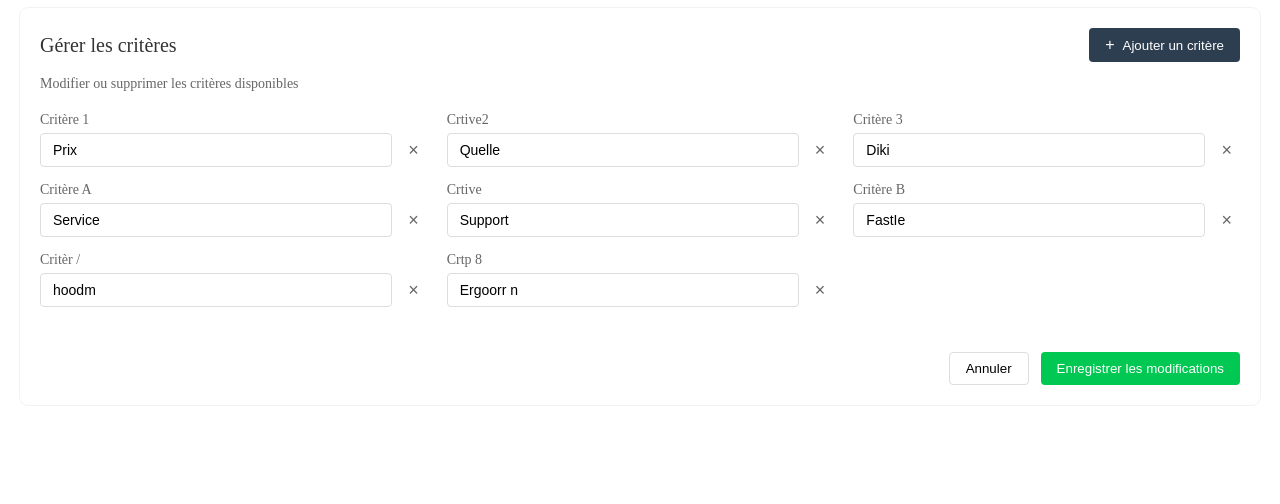
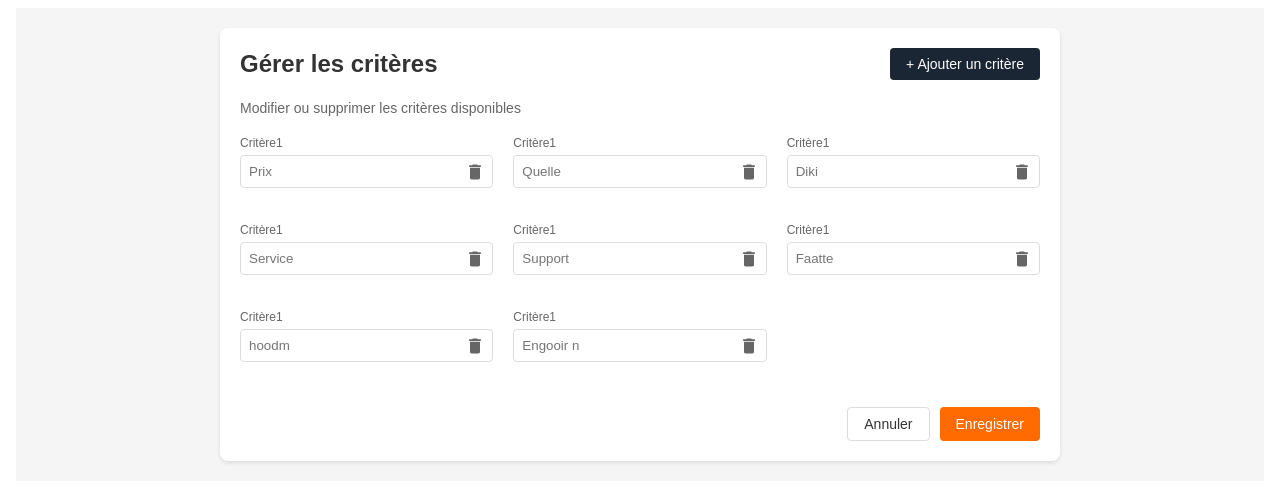
Before and after one commit to bechir-hadiden/test-, an Angular app: page /update in a window 1280 px wide. Shown: the top 504 px of the page. Built offline with nearby package versions, Linux system fonts and the light colour scheme.

Commit message:
update commit

```diff
--- a/src/app/app-routing.module.ts
+++ b/src/app/app-routing.module.ts
@@ -5,6 +5,7 @@ import { LoginComponent } from './login/login.component';
 import { TestComponent } from './test/test.component';
 import { ListttComponent } from './listtt/listtt.component';
 import { UpdateComponent } from './update/update.component';
+import { UpdateintervalleComponent } from './updateintervalle/updateintervalle.component';
 
 const routes: Routes = [
 
@@ -13,6 +14,8 @@ const routes: Routes = [
   {path:'test' , component:TestComponent},
   {path:'lista' , component:ListttComponent},
   {path:'update' , component:UpdateComponent},
+  {path:'intervalle' , component:UpdateintervalleComponent},
+
 
 
 
--- a/src/app/app.module.ts
+++ b/src/app/app.module.ts
@@ -12,6 +12,7 @@ import { TestComponent } from './test/test.component';
 import { ReactiveFormsModule } from '@angular/forms';
 import { ListttComponent } from './listtt/listtt.component';
 import { UpdateComponent } from './update/update.component';
+import { UpdateintervalleComponent } from './updateintervalle/updateintervalle.component';
 
 @NgModule({
   declarations: [
@@ -21,7 +22,8 @@ import { UpdateComponent } from './update/update.component';
     LoginComponent,
     TestComponent,
     ListttComponent,
-    UpdateComponent
+    UpdateComponent,
+    UpdateintervalleComponent
   ],
   imports: [
     BrowserModule,
--- a/src/app/update/update.component.css
+++ b/src/app/update/update.component.css
@@ -1,40 +1,28 @@
-.criteria-container {
-    max-width: 1200px;
-    margin: 0 auto;
+/* body {
+    font-family: Arial, sans-serif;
     padding: 20px;
-    background: white;
-    border-radius: 8px;
-    box-shadow: 0 0 0 1px rgba(0, 0, 0, 0.05);
+    background-color: #f5f5f5;
 }
 
-  .criteria-header {
+.container {
+    max-width: 800px;
+    margin: 0 auto;
+    background-color: white;
+    padding: 20px;
+    border-radius: 8px;
+    box-shadow: 0 2px 4px rgba(0,0,0,0.1);
+}
+
+.header {
     display: flex;
     justify-content: space-between;
     align-items: center;
-    margin-bottom: 10px;
+    margin-bottom: 20px;
 }
 
-  .criteria-header h2 {
-    font-size: 20px;
-    font-weight: 500;
+h2 {
+    margin: 0;
     color: #333;
-    margin: 0;
-  }
-
-  .add-button {
-    background: #2c3e50;
-    color: white;
-    border: none;
-    padding: 8px 16px;
-    border-radius: 4px;
-    display: flex;
-    align-items: center;
-    gap: 8px;
-    cursor: pointer;
-  }
-
-  .plus-icon {
-    font-size: 16px;
 }
 
 .subtitle {
@@ -52,75 +40,84 @@
 
 .criteria-item {
     margin-bottom: 15px;
+    position: relative;
 }
 
-  .criteria-item label {
-    display: block;
+.criteria-label {
+    font-size: 12px;
     color: #666;
-    font-size: 14px;
     margin-bottom: 5px;
 }
 
-  .input-group {
+.input-container {
+    position: relative;
     display: flex;
-    gap: 8px;
+    align-items: center;
 }
 
-  .input-group input {
-    flex: 1;
-    padding: 8px 12px;
+.trash-icon {
+    position: absolute;
+    left: -25px;
+    top: 50%;
+    transform: translateY(-50%);
+    cursor: pointer;
+    width: 16px;
+    height: 16px;
+    fill: #666;
+    transition: fill 0.2s;
+}
+
+.trash-icon:hover {
+    fill: #ff0000;
+}
+
+input[type="text"] {
+    width: 100%;
+    padding: 8px;
     border: 1px solid #ddd;
     border-radius: 4px;
-    font-size: 14px;
+    box-sizing: border-box;
 }
 
-  .delete-btn {
-    background: transparent;
-    border: none;
-    color: #666;
-    cursor: pointer;
-    font-size: 18px;
-    padding: 0 8px;
+.buttons {
+    display: flex;
+    justify-content: flex-end;
+    gap: 10px;
 }
 
-  .action-buttons {
-    display: flex;
-    justify-content: flex-end;
-    gap: 12px;
-    margin-top: 20px;
+.btn {
+    padding: 8px 16px;
+    border-radius: 4px;
+    border: none;
+    cursor: pointer;
+    font-size: 14px;
+    transition: background-color 0.2s;
 }
 
-  .cancel-btn {
-    padding: 8px 16px;
-    border: 1px solid #ddd;
-    background: white;
-    border-radius: 4px;
-    cursor: pointer;
+.btn-add {
+    background-color: #1a2634;
+    color: white;
 }
 
-  .save-btn {
-    padding: 8px 16px;
-    background: #00c853;
-    color: white;
-    border: none;
-    border-radius: 4px;
-    cursor: pointer;
+.btn-add:hover {
+    background-color: #2c3e50;
 }
 
-  .save-btn:hover {
-    background: #00b34a;
+.btn-cancel {
+    background-color: #fff;
+    border: 1px solid #ddd;
+    color: #333;
 }
 
-  /* Styles pour les états de focus et hover */
-  input:focus {
-    outline: none;
-    border-color: #2196f3;
+.btn-cancel:hover {
+    background-color: #f5f5f5;
 }
 
-  .delete-btn:hover {
-    color: #f44336;
+.btn-save {
+    background-color: #ff6b00;
+    color: white;
 }
 
-  .cancel-btn:hover {
-    background: #f5f5f5;
-  }
+.btn-save:hover {
+    background-color: #e66000;
+} */
--- a/src/app/update/update.component.html
+++ b/src/app/update/update.component.html
@@ -1,91 +1,223 @@
-<div class="criteria-container">
-    <header class="criteria-header">
+<!DOCTYPE html>
+<html lang="fr">
+<head>
+    <meta charset="UTF-8">
+    <meta name="viewport" content="width=device-width, initial-scale=1.0">
+    <title>Gestion des Critères</title>
+    <style>
+        body {
+            font-family: Arial, sans-serif;
+            padding: 20px;
+            background-color: #f5f5f5;
+        }
+
+        .container {
+            max-width: 800px;
+            margin: 0 auto;
+            background-color: white;
+            padding: 20px;
+            border-radius: 8px;
+            box-shadow: 0 2px 4px rgba(0,0,0,0.1);
+        }
+
+        .header {
+            display: flex;
+            justify-content: space-between;
+            align-items: center;
+            margin-bottom: 20px;
+        }
+
+        h2 {
+            margin: 0;
+            color: #333;
+        }
+
+        .subtitle {
+            color: #666;
+            font-size: 14px;
+            margin-bottom: 20px;
+        }
+
+        .criteria-grid {
+            display: grid;
+            grid-template-columns: repeat(3, 1fr);
+            gap: 20px;
+            margin-bottom: 30px;
+        }
+
+        .criteria-item {
+            margin-bottom: 15px;
+            position: relative;
+        }
+
+        .criteria-label {
+            font-size: 12px;
+            color: #666;
+            margin-bottom: 5px;
+        }
+
+        .input-wrapper {
+            position: relative;
+            display: flex;
+            align-items: center;
+        }
+
+        input[type="text"] {
+            width: 100%;
+            padding: 8px;
+            padding-right: 35px; /* Espace pour l'icône */
+            border: 1px solid #ddd;
+            border-radius: 4px;
+            box-sizing: border-box;
+        }
+
+        .delete-icon {
+            position: absolute;
+            right: 8px;
+            top: 50%;
+            transform: translateY(-50%);
+            width: 20px;
+            height: 20px;
+            cursor: pointer;
+            fill: #666;
+            transition: fill 0.2s;
+        }
+
+        .delete-icon:hover {
+            fill: #ff0000;
+        }
+
+        .buttons {
+            display: flex;
+            justify-content: flex-end;
+            gap: 10px;
+        }
+
+        .btn {
+            padding: 8px 16px;
+            border-radius: 4px;
+            border: none;
+            cursor: pointer;
+            font-size: 14px;
+            transition: background-color 0.2s;
+        }
+
+        .btn-add {
+            background-color: #1a2634;
+            color: white;
+        }
+
+        .btn-add:hover {
+            background-color: #2c3e50;
+        }
+
+        .btn-cancel {
+            background-color: #fff;
+            border: 1px solid #ddd;
+            color: #333;
+        }
+
+        .btn-cancel:hover {
+            background-color: #f5f5f5;
+        }
+
+        .btn-save {
+            background-color: #ff6b00;
+            color: white;
+        }
+
+        .btn-save:hover {
+            background-color: #e66000;
+        }
+    </style>
+</head>
+<body>
+    <div class="container">
+        <div class="header">
             <h2>Gérer les critères</h2>
-      <button class="add-button">
-        <span class="plus-icon">+</span>
-        Ajouter un critère
-      </button>
-    </header>
-
+            <button class="btn btn-add">+ Ajouter un critère</button>
+        </div>
         <p class="subtitle">Modifier ou supprimer les critères disponibles</p>
 
         <div class="criteria-grid">
-      <!-- Première colonne -->
-      <div class="criteria-column">
             <div class="criteria-item">
-          <label>Critère 1</label>
-          <div class="input-group">
-            <input type="text" value="Prix" />
-            <button class="delete-btn">×</button>
+                <div class="criteria-label">Critère1</div>
+                <div class="input-wrapper">
+                    <input type="text" placeholder="Prix">
+                    <svg class="delete-icon" viewBox="0 0 24 24">
+                        <path d="M6 19c0 1.1.9 2 2 2h8c1.1 0 2-.9 2-2V7H6v12zM19 4h-3.5l-1-1h-5l-1 1H5v2h14V4z"/>
+                    </svg>
                 </div>
             </div>
-
             <div class="criteria-item">
-          <label>Critère A</label>
-          <div class="input-group">
-            <input type="text" value="Service" />
-            <button class="delete-btn">×</button>
+                <div class="criteria-label">Critère1</div>
+                <div class="input-wrapper">
+                    <input type="text" placeholder="Quelle">
+                    <svg class="delete-icon" viewBox="0 0 24 24">
+                        <path d="M6 19c0 1.1.9 2 2 2h8c1.1 0 2-.9 2-2V7H6v12zM19 4h-3.5l-1-1h-5l-1 1H5v2h14V4z"/>
+                    </svg>
                 </div>
             </div>
-
             <div class="criteria-item">
-          <label>Critèr /</label>
-          <div class="input-group">
-            <input type="text" value="hoodm" />
-            <button class="delete-btn">×</button>
+                <div class="criteria-label">Critère1</div>
+                <div class="input-wrapper">
+                    <input type="text" placeholder="Diki">
+                    <svg class="delete-icon" viewBox="0 0 24 24">
+                        <path d="M6 19c0 1.1.9 2 2 2h8c1.1 0 2-.9 2-2V7H6v12zM19 4h-3.5l-1-1h-5l-1 1H5v2h14V4z"/>
+                    </svg>
+                </div>
+            </div>
+            <div class="criteria-item">
+                <div class="criteria-label">Critère1</div>
+                <div class="input-wrapper">
+                    <input type="text" placeholder="Service">
+                    <svg class="delete-icon" viewBox="0 0 24 24">
+                        <path d="M6 19c0 1.1.9 2 2 2h8c1.1 0 2-.9 2-2V7H6v12zM19 4h-3.5l-1-1h-5l-1 1H5v2h14V4z"/>
+                    </svg>
+                </div>
+            </div>
+            <div class="criteria-item">
+                <div class="criteria-label">Critère1</div>
+                <div class="input-wrapper">
+                    <input type="text" placeholder="Support">
+                    <svg class="delete-icon" viewBox="0 0 24 24">
+                        <path d="M6 19c0 1.1.9 2 2 2h8c1.1 0 2-.9 2-2V7H6v12zM19 4h-3.5l-1-1h-5l-1 1H5v2h14V4z"/>
+                    </svg>
+                </div>
+            </div>
+            <div class="criteria-item">
+                <div class="criteria-label">Critère1</div>
+                <div class="input-wrapper">
+                    <input type="text" placeholder="Faatte">
+                    <svg class="delete-icon" viewBox="0 0 24 24">
+                        <path d="M6 19c0 1.1.9 2 2 2h8c1.1 0 2-.9 2-2V7H6v12zM19 4h-3.5l-1-1h-5l-1 1H5v2h14V4z"/>
+                    </svg>
+                </div>
+            </div>
+            <div class="criteria-item">
+                <div class="criteria-label">Critère1</div>
+                <div class="input-wrapper">
+                    <input type="text" placeholder="hoodm">
+                    <svg class="delete-icon" viewBox="0 0 24 24">
+                        <path d="M6 19c0 1.1.9 2 2 2h8c1.1 0 2-.9 2-2V7H6v12zM19 4h-3.5l-1-1h-5l-1 1H5v2h14V4z"/>
+                    </svg>
+                </div>
+            </div>
+            <div class="criteria-item">
+                <div class="criteria-label">Critère1</div>
+                <div class="input-wrapper">
+                    <input type="text" placeholder="Engooir n">
+                    <svg class="delete-icon" viewBox="0 0 24 24">
+                        <path d="M6 19c0 1.1.9 2 2 2h8c1.1 0 2-.9 2-2V7H6v12zM19 4h-3.5l-1-1h-5l-1 1H5v2h14V4z"/>
+                    </svg>
                 </div>
             </div>
         </div>
 
-      <!-- Deuxième colonne -->
-      <div class="criteria-column">
-        <div class="criteria-item">
-          <label>Crtive2</label>
-          <div class="input-group">
-            <input type="text" value="Quelle" />
-            <button class="delete-btn">×</button>
+        <div class="buttons">
+            <button class="btn btn-cancel">Annuler</button>
+            <button class="btn btn-save">Enregistrer</button>
         </div>
     </div>
-
-        <div class="criteria-item">
-          <label>Crtive</label>
-          <div class="input-group">
-            <input type="text" value="Support" />
-            <button class="delete-btn">×</button>
-          </div>
-        </div>
-
-        <div class="criteria-item">
-          <label>Crtp 8</label>
-          <div class="input-group">
-            <input type="text" value="Ergoorr n" />
-            <button class="delete-btn">×</button>
-          </div>
-        </div>
-      </div>
-
-      <!-- Troisième colonne -->
-      <div class="criteria-column">
-        <div class="criteria-item">
-          <label>Critère 3</label>
-          <div class="input-group">
-            <input type="text" value="Diki" />
-            <button class="delete-btn">×</button>
-          </div>
-        </div>
-
-        <div class="criteria-item">
-          <label>Critère B</label>
-          <div class="input-group">
-            <input type="text" value="FastIe" />
-            <button class="delete-btn">×</button>
-          </div>
-        </div>
-      </div>
-    </div>
-
-    <div class="action-buttons">
-      <button class="cancel-btn">Annuler</button>
-      <button class="save-btn">Enregistrer les modifications</button>
-    </div>
-  </div>
+</body>
+</html>
--- /dev/null
+++ b/src/app/updateintervalle/updateintervalle.component.html
@@ -0,0 +1,149 @@
+<!DOCTYPE html>
+<html lang="fr">
+<head>
+    <meta charset="UTF-8">
+    <meta name="viewport" content="width=device-width, initial-scale=1.0">
+    <title>Modifier Intervalle</title>
+    <style>
+        body {
+            font-family: Arial, sans-serif;
+            padding: 20px;
+            background-color: #f5f5f5;
+            color: #333;
+        }
+
+        .container {
+            max-width: 800px;
+            margin: 0 auto;
+            background-color: white;
+            padding: 30px;
+            border-radius: 8px;
+            box-shadow: 0 2px 4px rgba(0,0,0,0.1);
+        }
+
+        .header {
+            display: flex;
+            justify-content: space-between;
+            align-items: center;
+            margin-bottom: 30px;
+        }
+
+        .header h1 {
+            margin: 0;
+            font-size: 24px;
+            color: #333;
+        }
+
+        .last-updated {
+            color: #666;
+            font-size: 14px;
+        }
+
+        .interval-section {
+            margin-bottom: 30px;
+        }
+
+        .interval-section h2 {
+            font-size: 16px;
+            color: #333;
+            margin-bottom: 15px;
+        }
+
+        .interval-inputs {
+            display: flex;
+            align-items: center;
+            gap: 15px;
+        }
+
+        input[type="text"] {
+            flex: 1;
+            padding: 12px;
+            border: 1px solid #ddd;
+            border-radius: 6px;
+            font-size: 16px;
+            color: #666;
+        }
+
+        input[type="text"]::placeholder {
+            color: #666;
+        }
+
+        .separator {
+            font-size: 16px;
+            color: #333;
+        }
+
+        .buttons {
+            display: flex;
+            justify-content: flex-end;
+            gap: 10px;
+            margin-top: 40px;
+        }
+
+        .btn {
+            padding: 12px 24px;
+            border-radius: 6px;
+            border: none;
+            cursor: pointer;
+            font-size: 16px;
+            transition: background-color 0.2s;
+        }
+
+        .btn-cancel {
+            background-color: #fff;
+            border: 1px solid #ddd;
+            color: #333;
+        }
+
+        .btn-cancel:hover {
+            background-color: #f5f5f5;
+        }
+
+        .btn-save {
+            background-color: #ff6b00;
+            color: white;
+        }
+
+        .btn-save:hover {
+            background-color: #e66000;
+        }
+    </style>
+</head>
+<body>
+    <div class="container">
+
+
+        <div class="interval-section">
+            <h2>Intervalle 1</h2>
+            <div class="interval-inputs">
+                <input type="text" placeholder="Valeur minimale">
+                <span class="separator">à</span>
+                <input type="text" placeholder="Valeur maximale">
+            </div>
+        </div>
+
+        <div class="interval-section">
+            <h2>Intervalle 2</h2>
+            <div class="interval-inputs">
+                <input type="text" placeholder="Valeur minimale">
+                <span class="separator">à</span>
+                <input type="text" placeholder="Valeur maximale">
+            </div>
+        </div>
+
+        <div class="interval-section">
+            <h2>Intervalle 3</h2>
+            <div class="interval-inputs">
+                <input type="text" placeholder="Valeur minimale">
+                <span class="separator">à</span>
+                <input type="text" placeholder="Valeur maximale">
+            </div>
+        </div>
+
+        <div class="buttons">
+            <button class="btn btn-cancel">Annuler</button>
+            <button class="btn btn-save">Enregistrer</button>
+        </div>
+    </div>
+</body>
+</html>
```
Also changed, not shown: src/app/updateintervalle/updateintervalle.component.ts (added, +10 -0 lines), src/app/updateintervalle/updateintervalle.component.css (added), 1 other file (tests, documents, lock files or other folders). Lines whose indentation alone changed are shown as unchanged.
